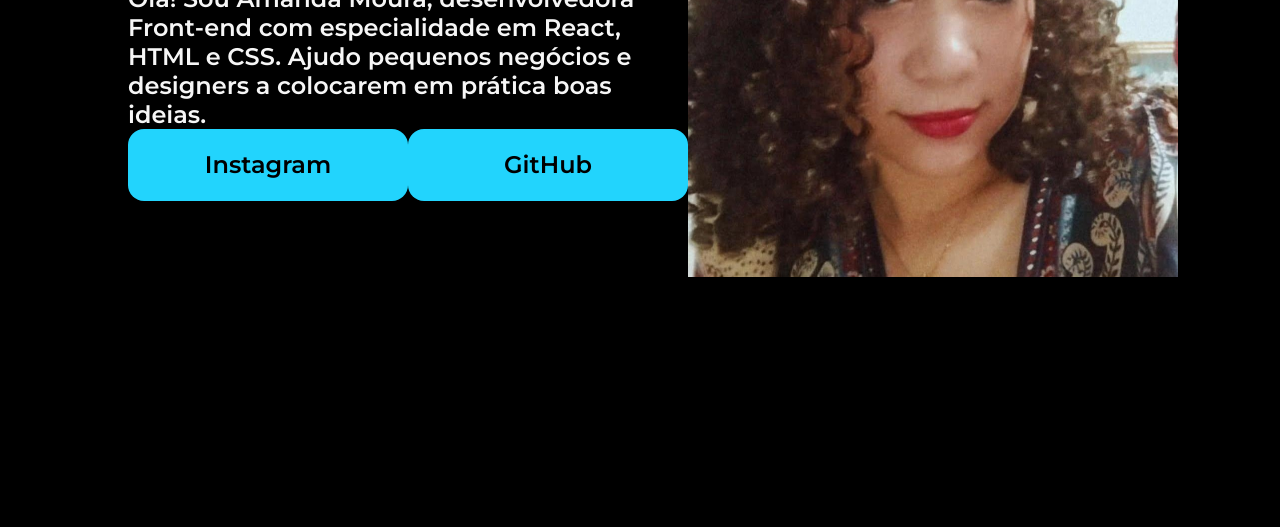
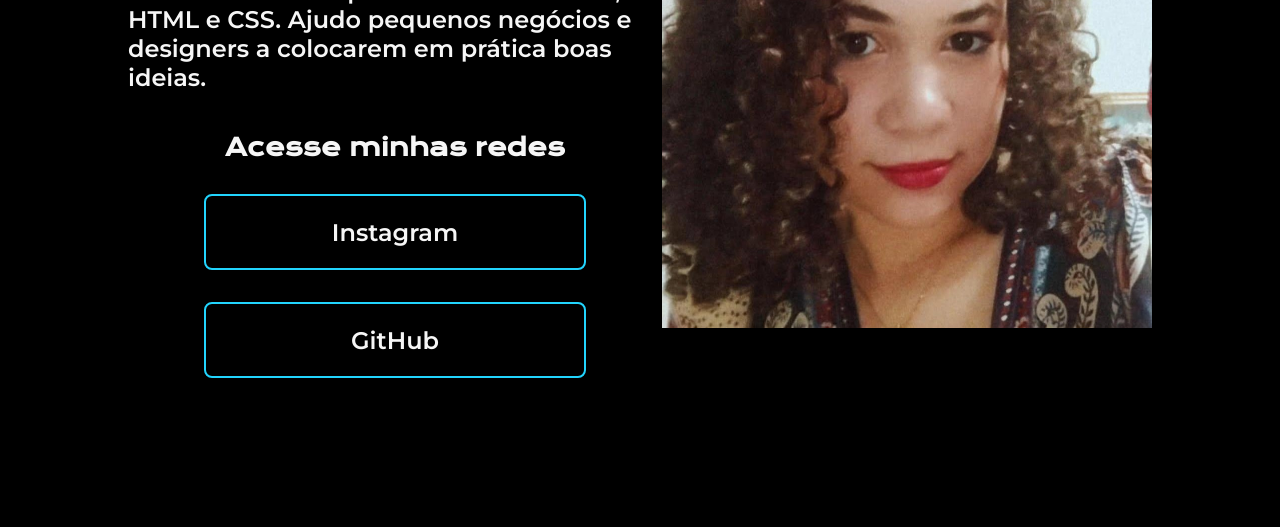
Before and after one commit to AmandaM2/Portef-lio, a plain HTML site: page index.html in a window 1280 px wide. Shown: the part 401-928 px from the top of the page. Drawn offline with nearby package versions, Linux system fonts and the light colour scheme.

Commit message:
criei a apresentação do subtitulo do link e ajeitei os botões

```diff
--- a/index.html
+++ b/index.html
@@ -14,6 +14,7 @@
             <h1 class="apresentacao__conteudo__titulo">Eleve seu negócio digital a outro nível <strong class="titulo-destaque"> um Front-end de qualidade!</strong></h1>
             <p class="apresentacao__conteudo__texto">Olá! Sou Amanda Moura, desenvolvedora Front-end com especialidade em React, HTML e CSS. Ajudo pequenos negócios e designers a colocarem em prática boas ideias.</p>
                 <div class="apresentacao__links">
+                    <h2 class="apresentacao__links__subtitulo">Acesse minhas redes</h2>
                     <a class="apresentacao__links__link" href="https://instagram.com/aaamnd1">Instagram</a>
                     <a class="apresentacao__links__link" href="https://github.com/AmandaM2">GitHub</a>
                 </div>
--- a/style.css
+++ b/style.css
@@ -24,6 +24,9 @@ body{
 
 .apresentacao__conteudo{
     width: 615px;
+    display: flex;
+    flex-direction: column;
+    gap: 40px;
 }
 
 .apresentacao__conteudo__titulo{
@@ -38,18 +41,28 @@ body{
 
 .apresentacao__links{
     display: flex;
+    flex-direction: column;
+    gap: 32px;
+    align-items: center;
+    display: flex;
     justify-content: space-between;
 }
 
+.apresentacao__links__subtitulo{
+    font-family: "Krona One", sans-serif;
+    font-weight: 400px;
+    font-size: 24px;
+}
+
 .apresentacao__links__link{
-    background-color: #22D4FD;
-    width: 280px;
+    border: 2px solid #22D4FD;
+    width: 378px;
     text-align: center;
-    border-radius: 16px;
+    border-radius: 8px;
     font-size: 24px;
     padding: 21.5px 0;
     text-decoration: none;
-    color:#000000;
+    color:#F6F6F6;
     font-family: "Montserrat", sans-serif;
     font-weight: 600px;
 }
```
